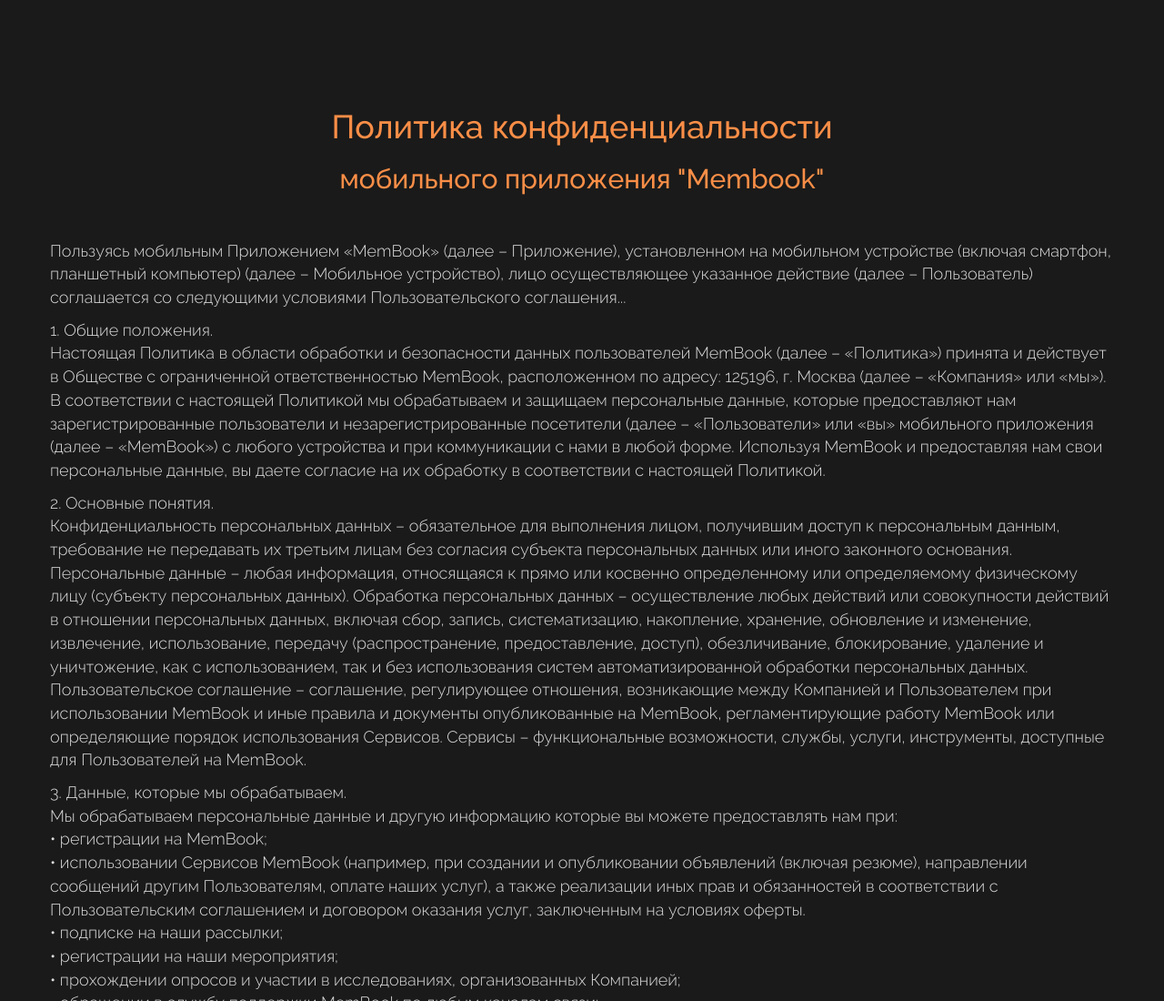
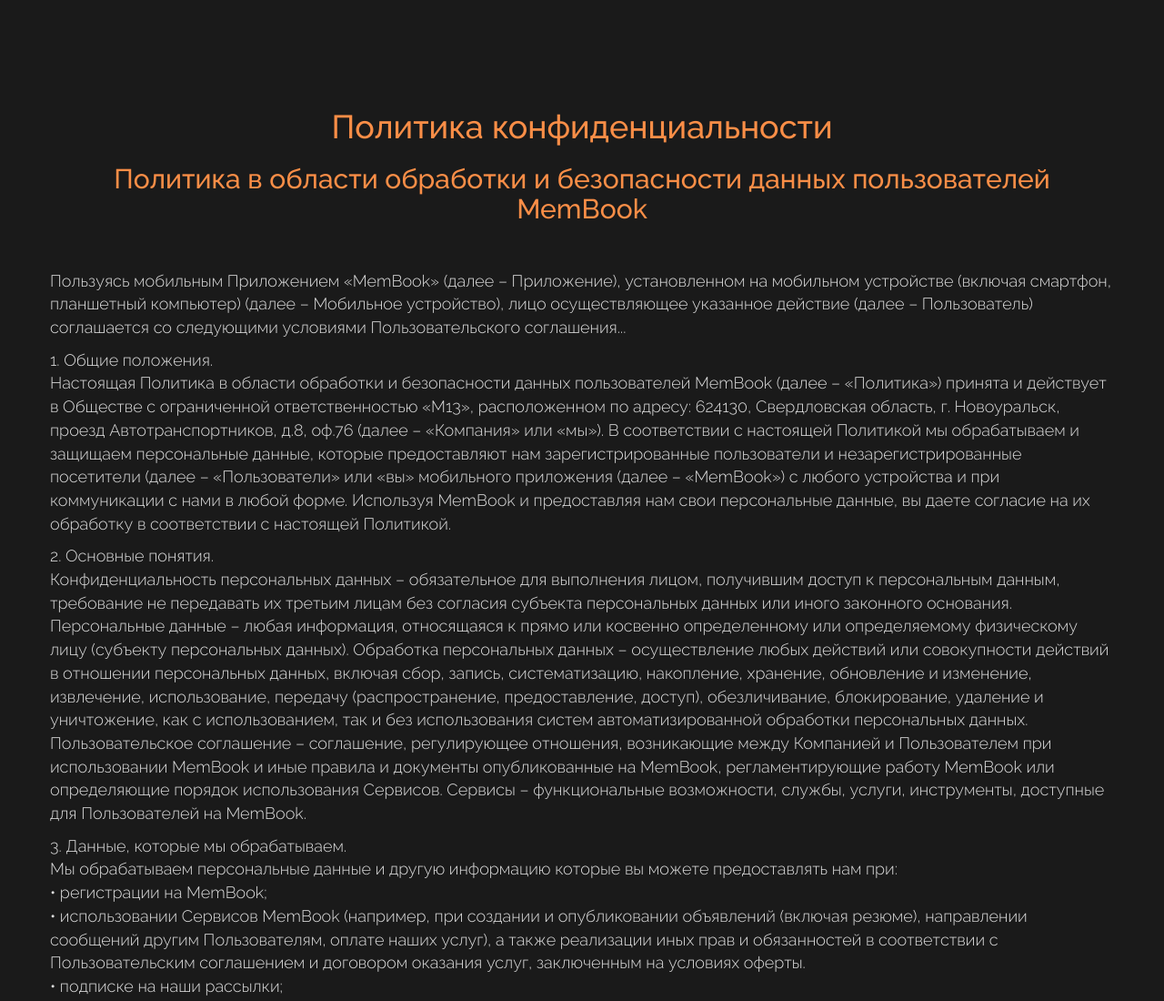
Before and after one commit to membook/membook.githhub.io, a plain HTML site: page license/index.html in a window 1280 px wide. Shown: the top 1100 px of the page at 91% size. Drawn offline with Linux system fonts and the light colour scheme.

Commit message:
Update index.html

```diff
--- a/license/index.html
+++ b/license/index.html
@@ -62,7 +62,7 @@
     <div class="container">
         <div>
             <h1 align="center" style="color:#fa8e47">Политика конфиденциальности</h1>
-            <h2 align="center" style="color:#fa8e47">мобильного приложения "Membook"</h2><br><br>
+            <h2 align="center" style="color:#fa8e47">Политика в области обработки и безопасности данных пользователей MemBook</h2><br><br>
         </div>
         <div class="row wow fadeInLeftBig" data-wow-duration="1s">
             <div >
@@ -71,14 +71,15 @@
           лицо осуществляющее указанное действие (далее – Пользователь) соглашается со следующими условиями Пользовательского соглашения...
                 </p>
                 <p>1. Общие положения.<br>
-	        Настоящая Политика в области обработки и безопасности данных пользователей MemBook (далее – «Политика»)
-	        принята и действует в Обществе с ограниченной ответственностью MemBook, расположенном по адресу: 125196,
-	        г. Москва (далее – «Компания» или «мы»).
-	        В соответствии с настоящей Политикой мы обрабатываем и защищаем персональные данные, которые предоставляют
-	        нам зарегистрированные пользователи и незарегистрированные посетители (далее – «Пользователи» или «вы»
-	        мобильного приложения (далее – «MemBook») с любого устройства и при коммуникации с нами в любой форме.
-	        Используя MemBook и предоставляя нам свои персональные данные, вы даете согласие на их обработку в
-	        соответствии с настоящей Политикой.
+	        Настоящая Политика в области обработки и безопасности данных пользователей MemBook (далее – «Политика») принята и действует в Обществе
+			с ограниченной ответственностью «М13», расположенном по адресу: 624130, Свердловская область, г. Новоуральск, проезд Автотранспортников,
+			д.8, оф.76 (далее – «Компания» или «мы»).
+
+В соответствии с настоящей Политикой мы обрабатываем и защищаем персональные данные, которые предоставляют нам зарегистрированные пользователи и
+			незарегистрированные посетители (далее – «Пользователи» или «вы»  мобильного приложения (далее – «MemBook») с любого устройства
+			и при коммуникации с нами в любой форме.
+Используя MemBook и предоставляя нам свои персональные данные, вы даете согласие на их обработку в соответствии с настоящей Политикой.
+
         </p>
         <p>2. Основные понятия.<br>
 	        Конфиденциальность персональных данных – обязательное для выполнения лицом, получившим доступ к
```
